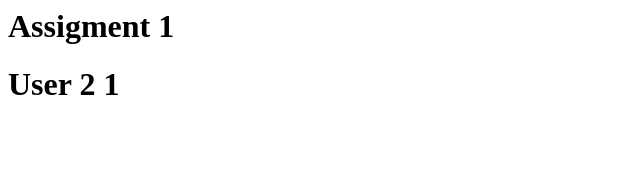
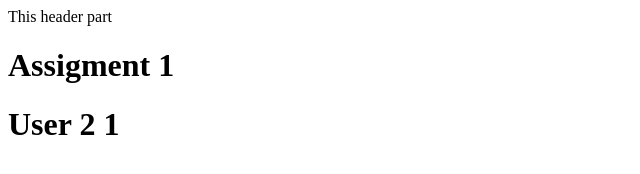
Before and after one commit to mohdashad/bitspilani, a plain HTML site: page index.html in a window 1280 px wide. Shown: the whole page, without its empty margins (0-640 px from the left). Drawn offline with Linux system fonts and the light colour scheme.

Commit message:
In Index file we have added the header

```diff
--- a/index.html
+++ b/index.html
@@ -3,7 +3,9 @@
     <title>DevOps Assigment 1</title>
 </head>
 <body>
-    <h1>Assigment 1</h1>
-    <h1>User 2 1</h1>
+
+	<header>This header part </header>
+	<h1>Assigment 1</h1>
+    	<h1>User 2 1</h1>
 </body>
 </html>
```
